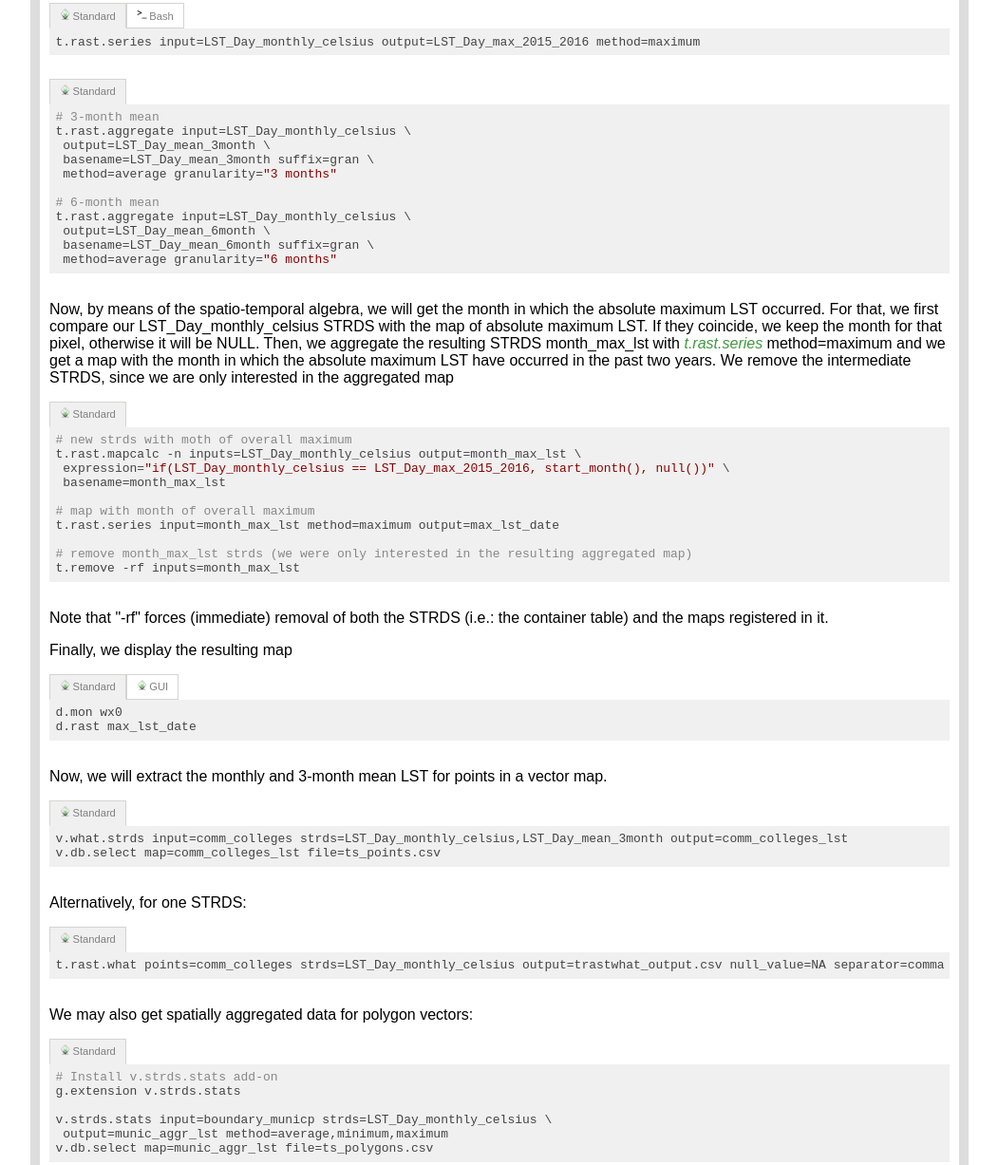
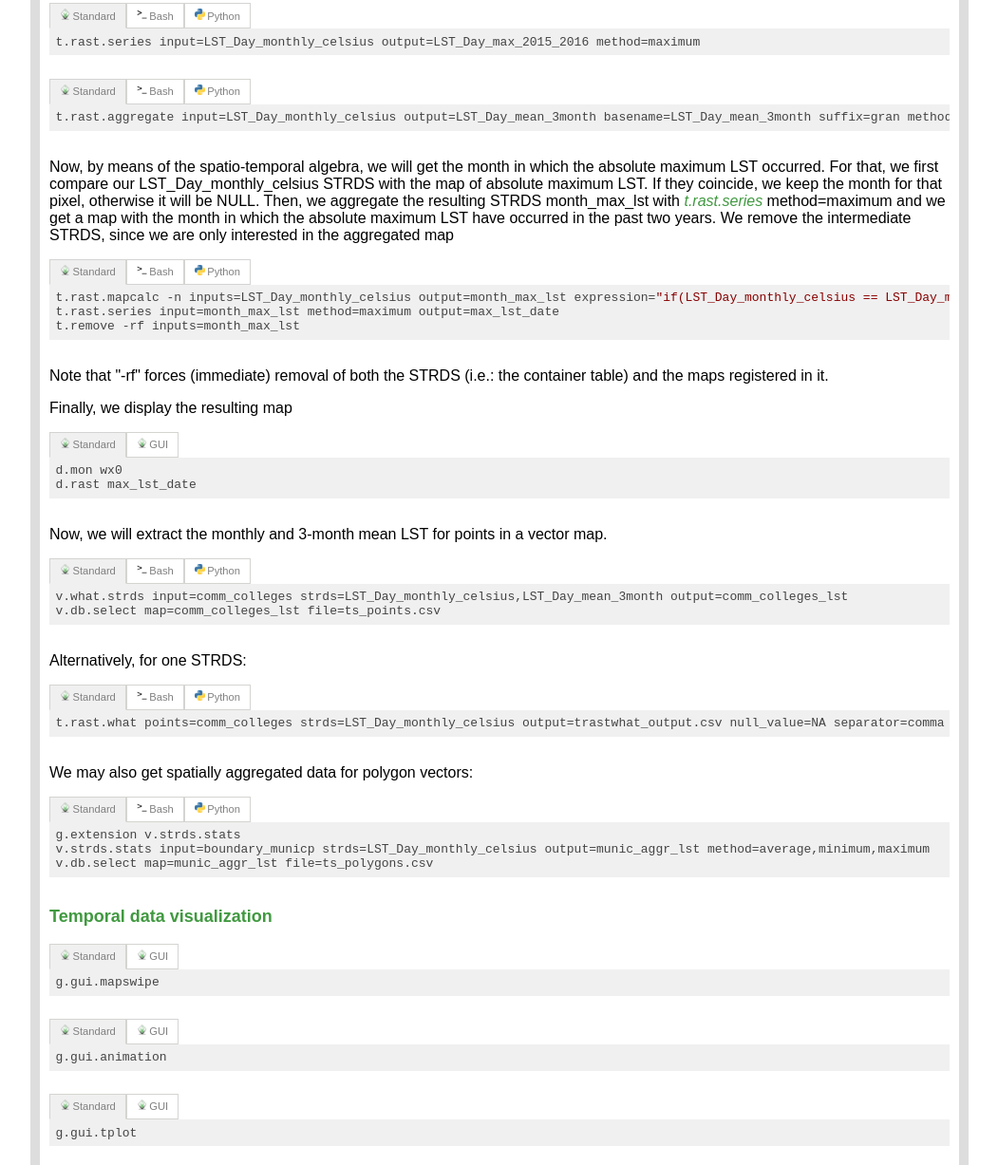
Before and after one commit to veroandreo/tgrass_workshop_foss4g_eu, a plain HTML site: page index.html in a window 1280 px wide. Shown: the part 8941-10168 px from the top of the page at 95% size, without its empty margins (26-1077 px from the left). Drawn offline with Linux system fonts and the light colour scheme.

Commit message:
finished to add code styles

```diff
--- a/index.html
+++ b/index.html
@@ -484,7 +484,7 @@ d.text -b text="LST Day from MOD11B3.006 - North Carolina - March, 2015" \
  color=black bgcolor=229:229:229 align=cc font=sans size=8
         </code>
         <code class="gui">
-        <!-- # add image -->
+        <!-- # add image: could really cool to have a video or a animated gif that show all the steps -->
 		</code>
     </pre>
     <p style="text-align:center">
@@ -633,6 +633,11 @@ t.rast.algebra basename=LST_Day_monthly_celsius \
  expression="LST_Day_monthly_celsius = (LST_Day_monthly*0.02) - 273.15"
 t.rast.colors input=LST_Day_monthly_celsius color=celsius
         </code>
+        <code class="python">
+gmod.Module("t.rast.algebra", basename="LST_Day_monthly_celsius",
+            expression="LST_Day_monthly_celsius = (LST_Day_monthly*0.02) - 273.15")
+gmod.Module("t.rast.colors", input="LST_Day_monthly_celsius", color="celsius")
+        </code>
     </pre>
     <h3>Temporal aggregations</h3>
     <p>We will use t.rast.series to obtain the maximum absolute LST in the past two years and t.rast.aggregate to get 3-month and 6-months average LST</p>
@@ -646,21 +651,25 @@ t.rast.series input=LST_Day_monthly_celsius \
  output=LST_Day_max_2015_2016 \
  method=maximum
         </code>
+        <code class="python">
+gmod.Module("t.rast.series", input="LST_Day_monthly_celsius",
+            output="LST_Day_max_2015_2016" method="maximum")
+        </code>
     </pre>
     <pre>
         <code class="neutral">
+t.rast.aggregate input=LST_Day_monthly_celsius output=LST_Day_mean_3month basename=LST_Day_mean_3month suffix=gran method=average granularity="3 months"
+        </code>
+        <code class="bash">
 # 3-month mean
 t.rast.aggregate input=LST_Day_monthly_celsius \
  output=LST_Day_mean_3month \
  basename=LST_Day_mean_3month suffix=gran \
  method=average granularity="3 months"
-
-# 6-month mean
-t.rast.aggregate input=LST_Day_monthly_celsius \
- output=LST_Day_mean_6month \
- basename=LST_Day_mean_6month suffix=gran \
- method=average granularity="6 months"
-        <!-- Is this t.rast.aggregate useful? could we remove it? -->
+        </code>
+        <code class="python">
+gmod.Module("t.rast.aggregate", input="LST_Day_monthly_celsius", output="LST_Day_mean_3month",
+            basename="LST_Day_mean_3month", suffix="gran", method="average", granularity="3 months")
         </code>
     </pre>
     <p>Now, by means of the spatio-temporal algebra, we will get the month in which the absolute maximum LST occurred. For that, we first
@@ -670,6 +679,11 @@ t.rast.aggregate input=LST_Day_monthly_celsius \
     aggregated map</p>
     <pre>
         <code class="neutral">
+t.rast.mapcalc -n inputs=LST_Day_monthly_celsius output=month_max_lst expression="if(LST_Day_monthly_celsius == LST_Day_max_2015_2016, start_month(), null())" basename=month_max_lst
+t.rast.series input=month_max_lst method=maximum output=max_lst_date
+t.remove -rf inputs=month_max_lst
+        </code>
+        <code class="bash">
 # new strds with moth of overall maximum
 t.rast.mapcalc -n inputs=LST_Day_monthly_celsius output=month_max_lst \
  expression="if(LST_Day_monthly_celsius == LST_Day_max_2015_2016, start_month(), null())" \
@@ -680,6 +694,13 @@ t.rast.series input=month_max_lst method=maximum output=max_lst_date
 
 # remove month_max_lst strds (we were only interested in the resulting aggregated map)
 t.remove -rf inputs=month_max_lst
+        </code>
+        <code class="python">
+gmod.Module("t.rast.mapcalc", flags="n", inputs="LST_Day_monthly_celsius", output="month_max_lst",
+            expression="if(LST_Day_monthly_celsius == LST_Day_max_2015_2016, start_month(), null())",
+            basename="month_max_lst")
+gmod.Module("t.rast.series", input="month_max_lst", method="maximum", output="max_lst_date")
+gmod.Module("t.remove", flags="rf", inputs="month_max_lst")
         </code>
     </pre>
     <p>Note that "-rf" forces (immediate) removal of both the STRDS (i.e.: the container table) and the maps registered in it.</p>
@@ -700,22 +721,52 @@ d.rast max_lst_date
 v.what.strds input=comm_colleges strds=LST_Day_monthly_celsius,LST_Day_mean_3month output=comm_colleges_lst
 v.db.select map=comm_colleges_lst file=ts_points.csv
         </code>
+        <code class="bash">
+v.what.strds input=comm_colleges strds=LST_Day_monthly_celsius,LST_Day_mean_3month \
+ output=comm_colleges_lst
+
+v.db.select map=comm_colleges_lst file=ts_points.csv
+        </code>
+        <code class="python">
+gmod.Module("v.what.strds", input="comm_colleges", output="comm_colleges_lst",
+            strds="LST_Day_monthly_celsius,LST_Day_mean_3month")
+gmod.Module("v.db.select", map="comm_colleges_lst", file="ts_points.csv")
+        </code>
     </pre>
     <p>Alternatively, for one STRDS:</p>
     <pre>
         <code class="neutral">
 t.rast.what points=comm_colleges strds=LST_Day_monthly_celsius output=trastwhat_output.csv null_value=NA separator=comma
         </code>
+        <code class="bash">
+t.rast.what points=comm_colleges strds=LST_Day_monthly_celsius output=trastwhat_output.csv \
+ null_value=NA separator=comma
+        </code>
+        <code class="python">
+gmod.Module("t.rast.what", points="comm_colleges", strds="LST_Day_monthly_celsius",
+            output="trastwhat_output.csv", null_value="NA", separator="comma")
+        </code>
     </pre>
     <p>We may also get spatially aggregated data for polygon vectors:</p>
     <pre>
         <code class="neutral">
+g.extension v.strds.stats
+v.strds.stats input=boundary_municp strds=LST_Day_monthly_celsius output=munic_aggr_lst method=average,minimum,maximum
+v.db.select map=munic_aggr_lst file=ts_polygons.csv
+        </code>
+        <code class="bash">
 # Install v.strds.stats add-on
 g.extension v.strds.stats
 
 v.strds.stats input=boundary_municp strds=LST_Day_monthly_celsius \
  output=munic_aggr_lst method=average,minimum,maximum
 v.db.select map=munic_aggr_lst file=ts_polygons.csv
+        </code>
+        <code class="python">
+gmod.Module("g.extension", extension="v.strds.stats")
+gmod.Module("v.strds.stats", input="boundary_municp", output="munic_aggr_lst",
+            strds="LST_Day_monthly_celsius", method="average,minimum,maximum")
+gmod.Module("v.db.select", map="munic_aggr_lst", file="ts_polygons.csv")
         </code>
     </pre>
     </p>
```
